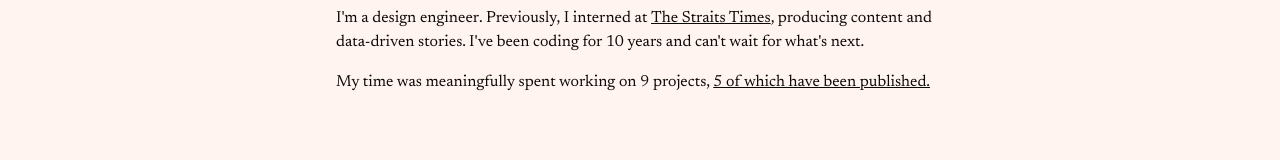
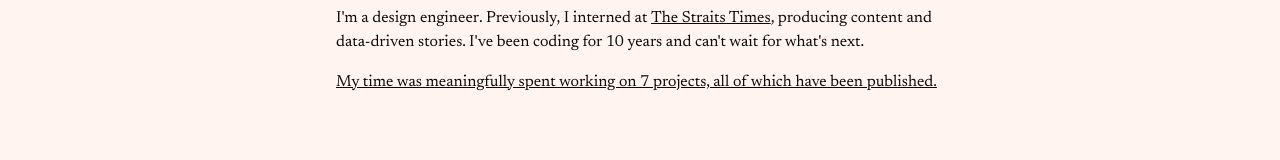
Before and after one commit to raphtlw/raphtlw.com, a Next.js app: page / in a window 1280 px wide. Shown: the part 214-374 px from the top of the page. Built offline with nearby package versions, Linux system fonts and the light colour scheme; a web font is replaced by a local one.

Commit message:
chore: update the 7 projects

```diff
--- a/app/page.tsx
+++ b/app/page.tsx
@@ -86,9 +86,8 @@ export default function Home() {
             </p>*/}
 
             <p>
-              My time was meaningfully spent working on 9 projects,{" "}
               <LinkButton className="underline" href="/portfolio">
-                5 of which have been published.
+                My time was meaningfully spent working on 7 projects, all of which have been published.
               </LinkButton>
             </p>
 
```
